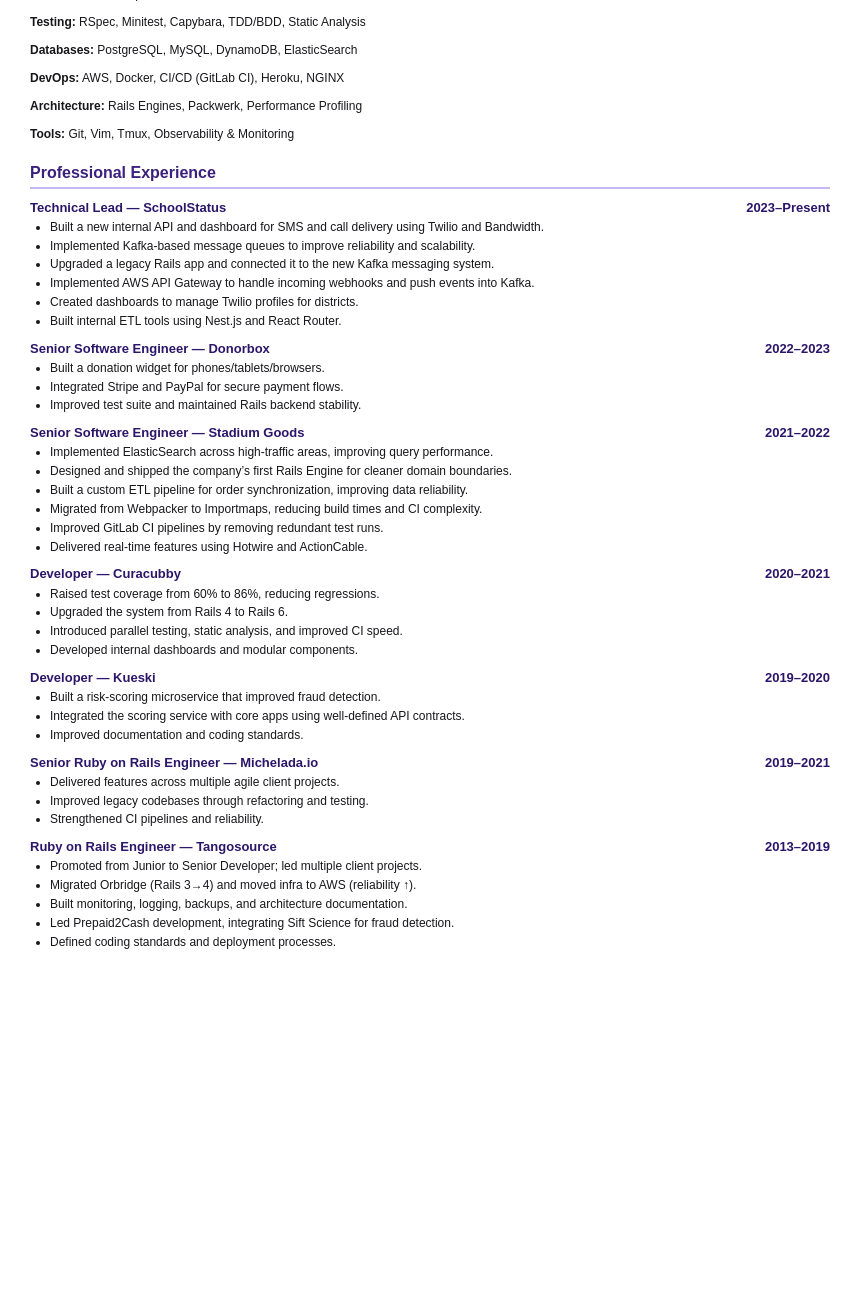
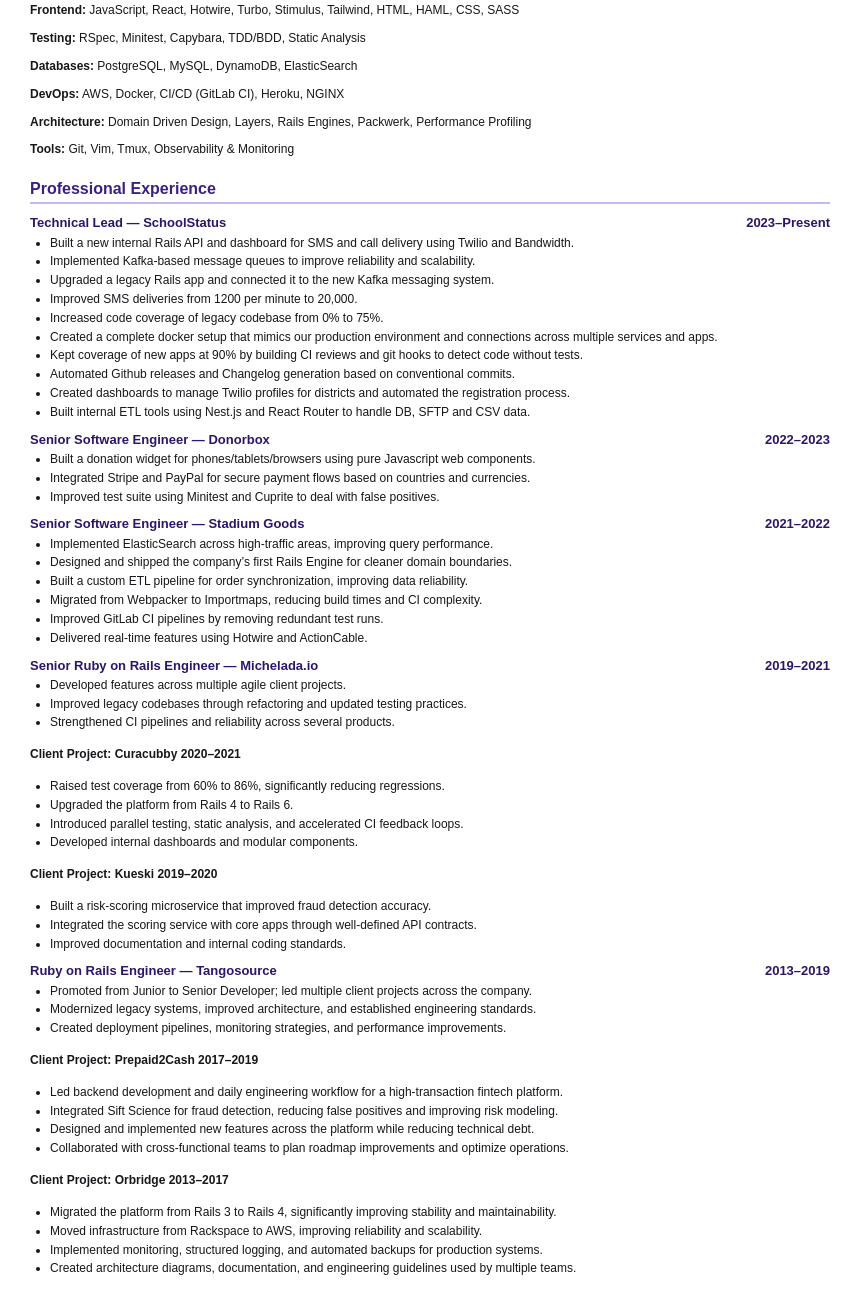
Before and after one commit to cesargomez89/resume, a website: page cv/index.html in a window 1280 px wide. Shown: the part 345-1658 px from the top of the page, without its empty margins (0-863 px from the left). Before the commit the page ends 1331 px from the top, so only its background shows below. Drawn offline with Linux system fonts and the light colour scheme; a web font is replaced by a local one.

Commit message:
feat: update cv content

```diff
--- a/cv/index.html
+++ b/cv/index.html
@@ -14,8 +14,9 @@
 
         <div class="info-block">
           <div><strong>Languages:</strong> Spanish (native), English (professional)</div>
+          <div><strong>Location:</strong>Colima, Mexico</div>
+          <div><strong>Education:</strong>Systems Engineering bachelor's degree</div>
           <div><strong>Availability:</strong> Remote / Hybrid</div>
-          <div><strong>Location:</strong>Colima, Mexico</div>
         </div>
       </div>
 
@@ -41,12 +42,12 @@
 
     <section>
       <h2>Technical Skills</h2>
-      <p><strong>Backend:</strong> Ruby, Ruby on Rails, Sinatra, REST APIs, Microservices, Kafka, SQS, Redis</p>
-      <p><strong>Frontend:</strong> JavaScript, React, Nest, Hotwire, Turbo, Stimulus, HTML, HAML, CSS, SASS</p>
+      <p><strong>Backend:</strong> Ruby, Ruby on Rails, Sinatra, REST APIs, Microservices, Nest, Kafka, SQS, Redis</p>
+      <p><strong>Frontend:</strong> JavaScript, React, Hotwire, Turbo, Stimulus, Tailwind, HTML, HAML, CSS, SASS</p>
       <p><strong>Testing:</strong> RSpec, Minitest, Capybara, TDD/BDD, Static Analysis</p>
       <p><strong>Databases:</strong> PostgreSQL, MySQL, DynamoDB, ElasticSearch</p>
       <p><strong>DevOps:</strong> AWS, Docker, CI/CD (GitLab CI), Heroku, NGINX</p>
-      <p><strong>Architecture:</strong> Rails Engines, Packwerk, Performance Profiling</p>
+      <p><strong>Architecture:</strong> Domain Driven Design, Layers, Rails Engines, Packwerk, Performance Profiling</p>
       <p><strong>Tools:</strong> Git, Vim, Tmux, Observability & Monitoring</p>
     </section>
 
@@ -59,12 +60,16 @@
           <span class="date">2023–Present</span>
         </h3>
         <ul>
-          <li>Built a new internal API and dashboard for SMS and call delivery using Twilio and Bandwidth.</li>
+          <li>Built a new internal Rails API and dashboard for SMS and call delivery using Twilio and Bandwidth.</li>
           <li>Implemented Kafka-based message queues to improve reliability and scalability.</li>
           <li>Upgraded a legacy Rails app and connected it to the new Kafka messaging system.</li>
-          <li>Implemented AWS API Gateway to handle incoming webhooks and push events into Kafka.</li>
-          <li>Created dashboards to manage Twilio profiles for districts.</li>
-          <li>Built internal ETL tools using Nest.js and React Router.</li>
+          <li>Improved SMS deliveries from 1200 per minute to 20,000.</li>
+          <li>Increased code coverage of legacy codebase from 0% to 75%.</li>
+          <li> Created a complete docker setup that mimics our production environment and connections across multiple services and apps.</li>
+          <li>Kept coverage of new apps at 90% by building CI reviews and git hooks to detect code without tests.</li>
+          <li>Automated Github releases and Changelog generation based on conventional commits.</li>
+          <li>Created dashboards to manage Twilio profiles for districts and automated the registration process.</li>
+          <li>Built internal ETL tools using Nest.js and React Router to handle DB, SFTP and CSV data.</li>
         </ul>
       </div>
 
@@ -74,9 +79,9 @@
           <span class="date">2022–2023</span>
         </h3>
         <ul>
-          <li>Built a donation widget for phones/tablets/browsers.</li>
-          <li>Integrated Stripe and PayPal for secure payment flows.</li>
-          <li>Improved test suite and maintained Rails backend stability.</li>
+          <li>Built a donation widget for phones/tablets/browsers using pure Javascript web components.</li>
+          <li>Integrated Stripe and PayPal for secure payment flows based on countries and currencies.</li>
+          <li>Improved test suite using Minitest and Cuprite to deal with false positives.</li>
         </ul>
       </div>
 
@@ -97,39 +102,33 @@
 
       <div class="job">
         <h3>
-          Developer — Curacubby
-          <span class="date">2020–2021</span>
-        </h3>
-        <ul>
-          <li>Raised test coverage from 60% to 86%, reducing regressions.</li>
-          <li>Upgraded the system from Rails 4 to Rails 6.</li>
-          <li>Introduced parallel testing, static analysis, and improved CI speed.</li>
-          <li>Developed internal dashboards and modular components.</li>
-        </ul>
-      </div>
-
-      <div class="job">
-        <h3>
-          Developer — Kueski
-          <span class="date">2019–2020</span>
-        </h3>
-        <ul>
-          <li>Built a risk-scoring microservice that improved fraud detection.</li>
-          <li>Integrated the scoring service with core apps using well-defined API contracts.</li>
-          <li>Improved documentation and coding standards.</li>
-        </ul>
-      </div>
-
-      <div class="job">
-        <h3>
           Senior Ruby on Rails Engineer — Michelada.io
           <span class="date">2019–2021</span>
         </h3>
         <ul>
-          <li>Delivered features across multiple agile client projects.</li>
-          <li>Improved legacy codebases through refactoring and testing.</li>
-          <li>Strengthened CI pipelines and reliability.</li>
+          <li>Developed features across multiple agile client projects.</li>
+          <li>Improved legacy codebases through refactoring and updated testing practices.</li>
+          <li>Strengthened CI pipelines and reliability across several products.</li>
         </ul>
+
+        <div class="subjob">
+          <h4>Client Project: Curacubby <span class="date">2020–2021</span></h4>
+          <ul>
+            <li>Raised test coverage from 60% to 86%, significantly reducing regressions.</li>
+            <li>Upgraded the platform from Rails 4 to Rails 6.</li>
+            <li>Introduced parallel testing, static analysis, and accelerated CI feedback loops.</li>
+            <li>Developed internal dashboards and modular components.</li>
+          </ul>
+        </div>
+
+        <div class="subjob">
+          <h4>Client Project: Kueski <span class="date">2019–2020</span></h4>
+          <ul>
+            <li>Built a risk-scoring microservice that improved fraud detection accuracy.</li>
+            <li>Integrated the scoring service with core apps through well-defined API contracts.</li>
+            <li>Improved documentation and internal coding standards.</li>
+          </ul>
+        </div>
       </div>
 
       <div class="job">
@@ -138,12 +137,31 @@
           <span class="date">2013–2019</span>
         </h3>
         <ul>
-          <li>Promoted from Junior to Senior Developer; led multiple client projects.</li>
-          <li>Migrated Orbridge (Rails 3→4) and moved infra to AWS (reliability ↑).</li>
-          <li>Built monitoring, logging, backups, and architecture documentation.</li>
-          <li>Led Prepaid2Cash development, integrating Sift Science for fraud detection.</li>
-          <li>Defined coding standards and deployment processes.</li>
+          <li>Promoted from Junior to Senior Developer; led multiple client projects across the company.</li>
+          <li>Modernized legacy systems, improved architecture, and established engineering standards.</li>
+          <li>Created deployment pipelines, monitoring strategies, and performance improvements.</li>
         </ul>
+
+        <div class="subjob">
+          <h4>Client Project: Prepaid2Cash <span class="date">2017–2019</span></h4>
+          <ul>
+            <li>Led backend development and daily engineering workflow for a high-transaction fintech platform.</li>
+            <li>Integrated Sift Science for fraud detection, reducing false positives and improving risk modeling.</li>
+            <li>Designed and implemented new features across the platform while reducing technical debt.</li>
+            <li>Collaborated with cross-functional teams to plan roadmap improvements and optimize operations.</li>
+          </ul>
+        </div>
+
+        <div class="subjob">
+          <h4>Client Project: Orbridge <span class="date">2013–2017</span></h4>
+          <ul>
+            <li>Migrated the platform from Rails 3 to Rails 4, significantly improving stability and maintainability.</li>
+            <li>Moved infrastructure from Rackspace to AWS, improving reliability and scalability.</li>
+            <li>Implemented monitoring, structured logging, and automated backups for production systems.</li>
+            <li>Created architecture diagrams, documentation, and engineering guidelines used by multiple teams.</li>
+          </ul>
+        </div>
+
       </div>
 
     </section>
```
